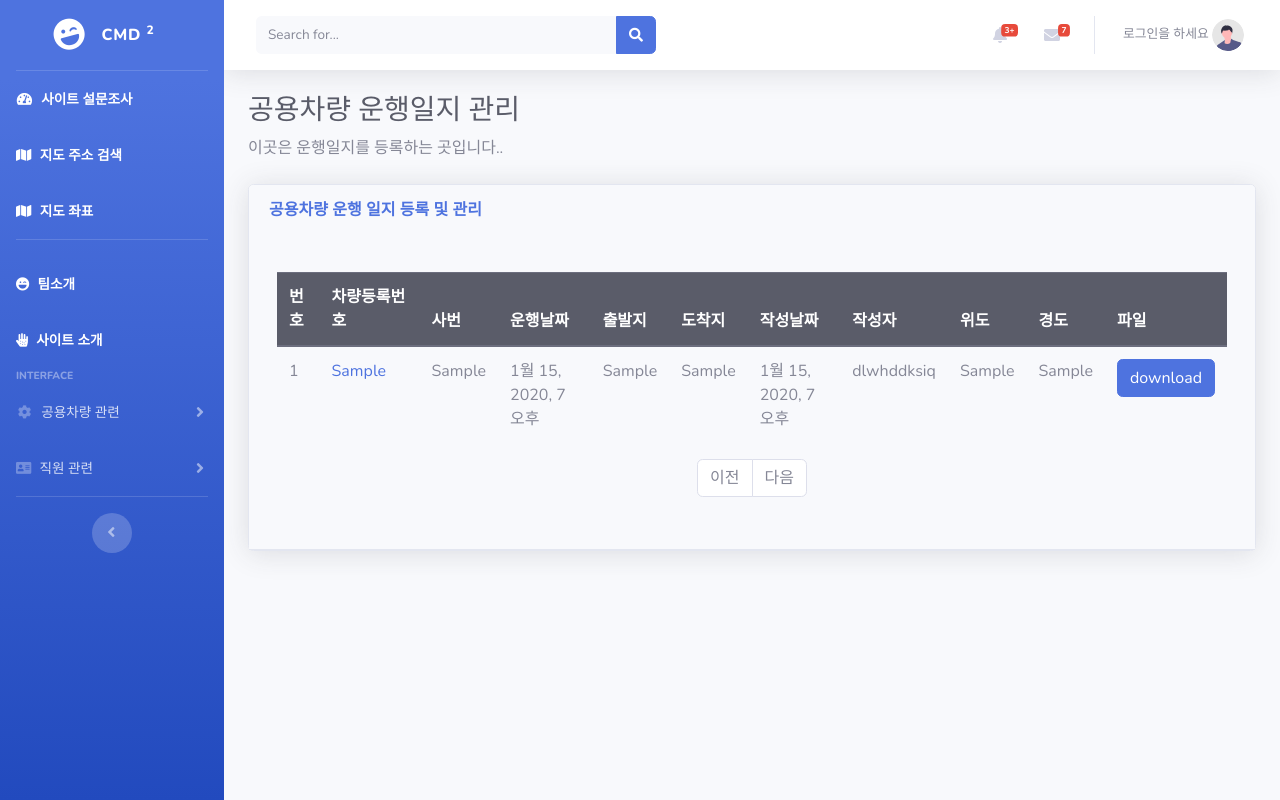
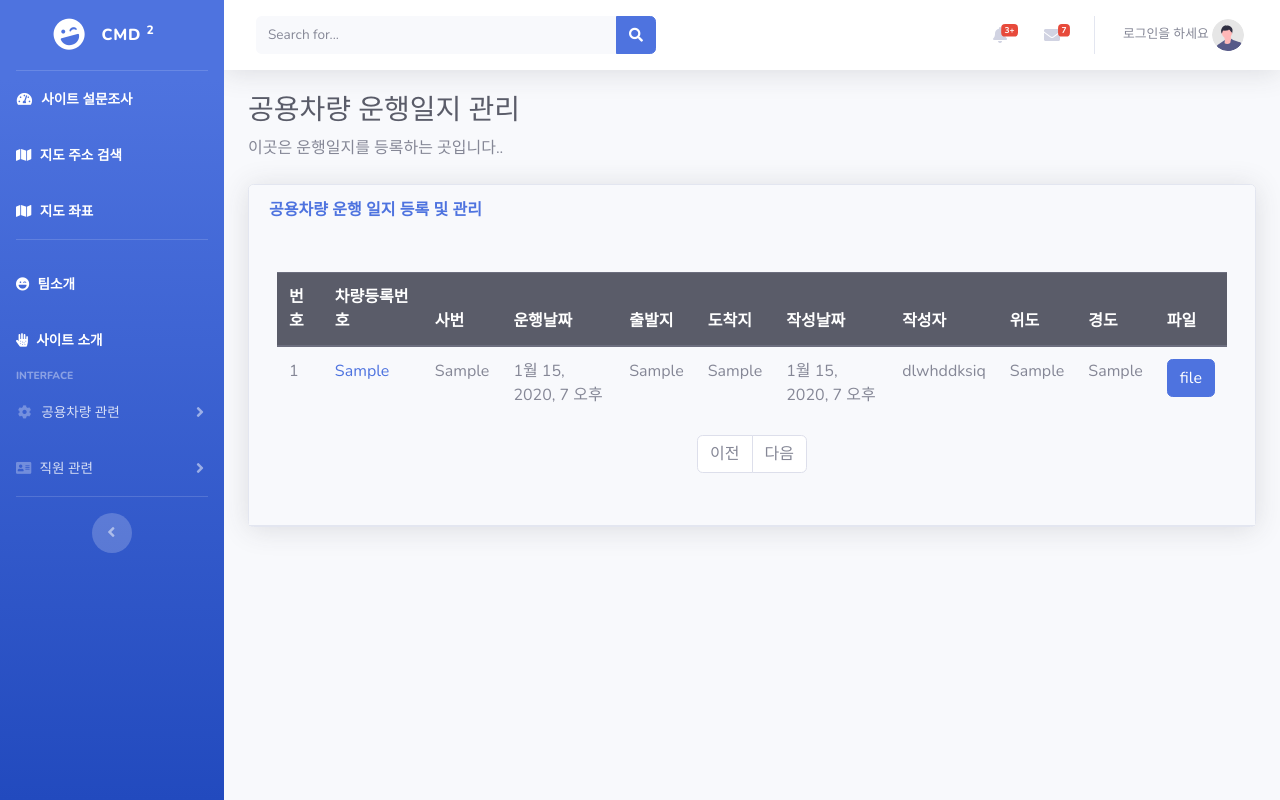
Before and after one commit to LeeJongAnn/capstone_CMD, a Django app: page /pybo/drive_list/ in a window 1280 px wide. Run offline with Django 3.2, Linux system fonts and the light colour scheme; data comes from the database, SQL or seed files in the repository; tables that the repository leaves empty hold one stand-in row (values such as "Sample post"); some libraries are stand-ins or nearby versions.

```diff
--- a/templates/pybo/drive_list.html
+++ b/templates/pybo/drive_list.html
@@ -77,7 +77,7 @@
                                                 <td>{{ cmd_question.author.username }}</td>
                                                 <td>{{ cmd_question.Lat }}</td>
                                                 <td>{{ cmd_question.Long }}</td>
-                                                <td><a href = "{{ cmd_question.pdf.url }}" class= "btn btn-primary">download</a> </td>
+                                                <td><a href = "{{ cmd_question.pdf.url }}" class= "btn btn-primary">file</a> </td>
                                             </tr>
                                         {% endfor %}
                                     {% else %}
```
